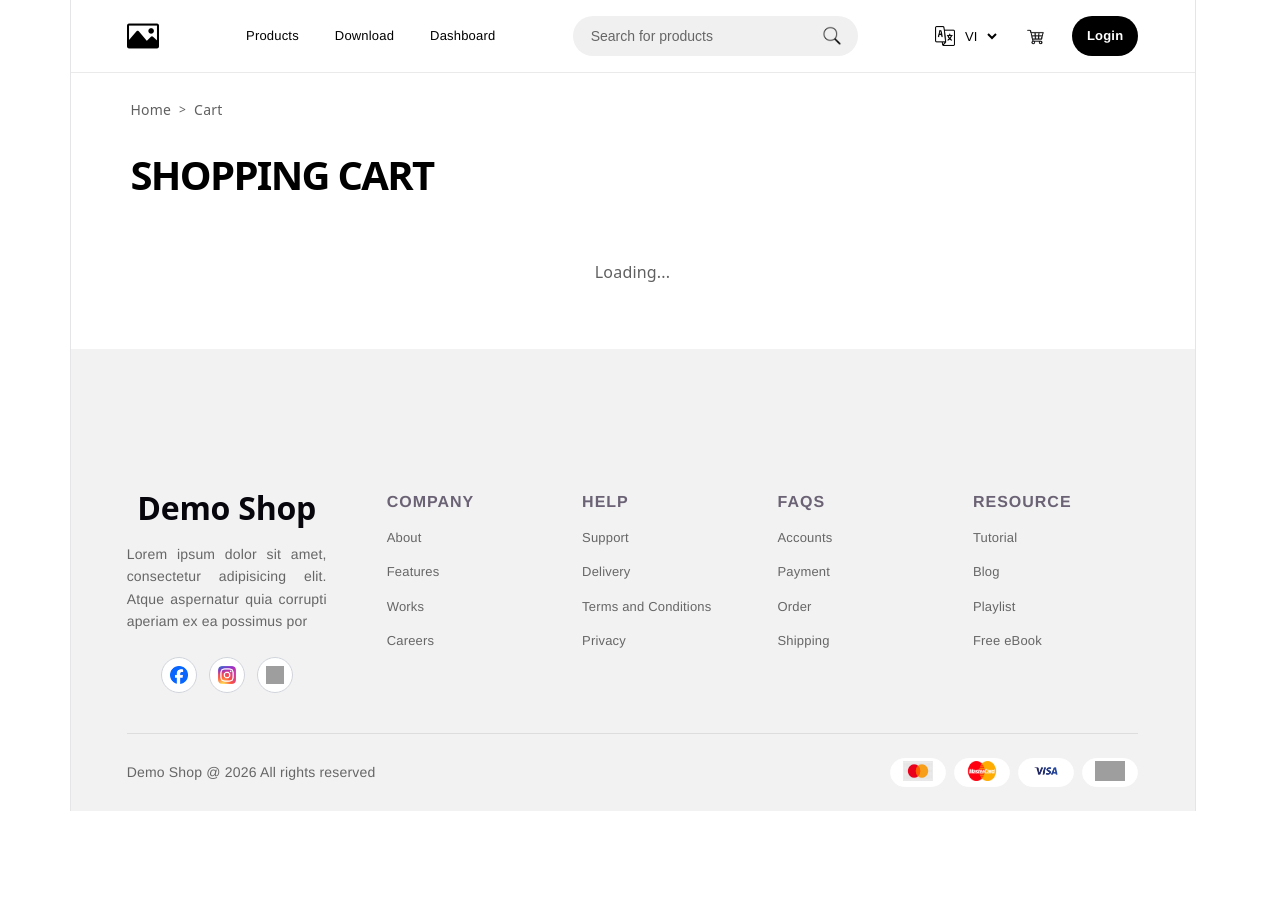
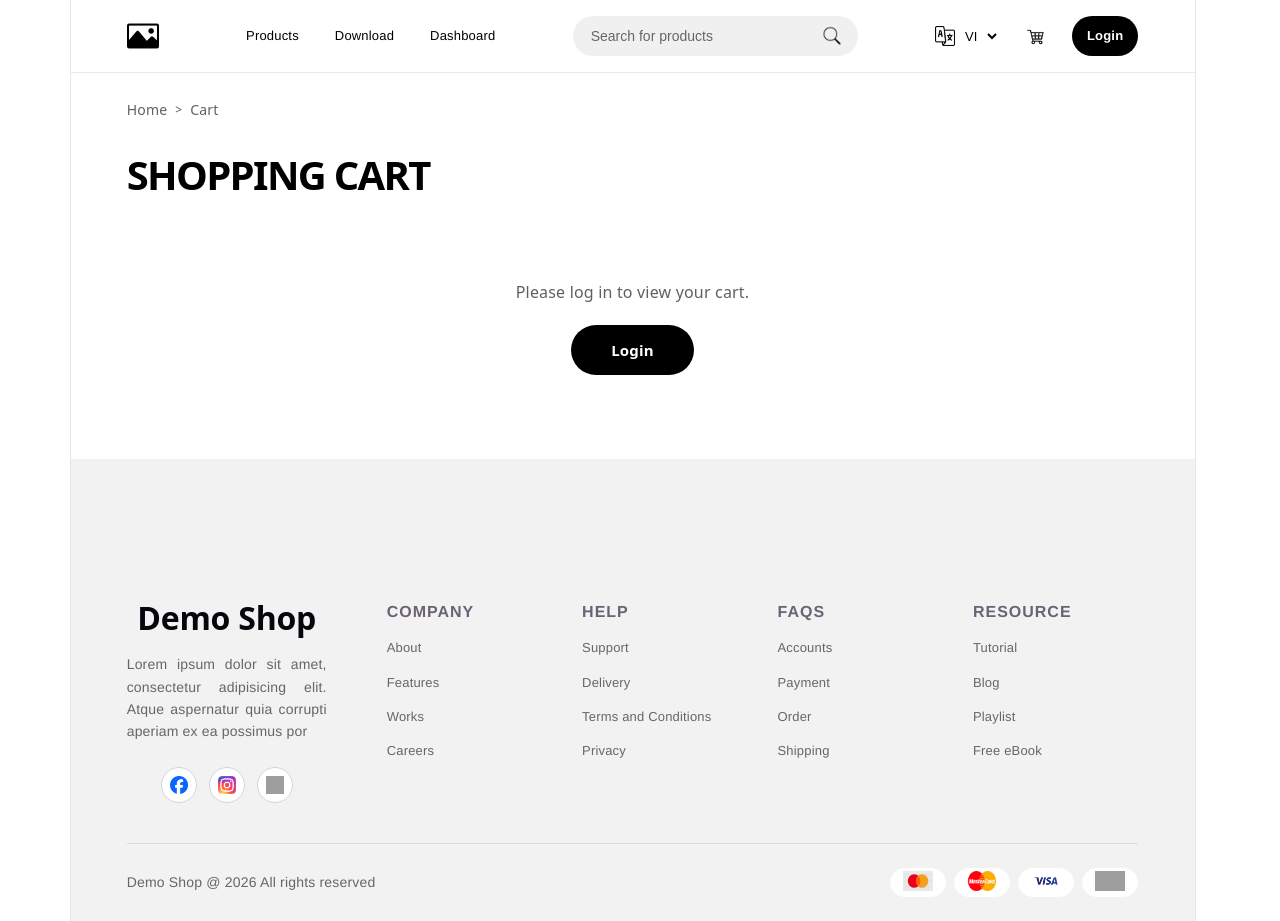
Before and after one commit to Fusayaka/ShopCommerce, a React (Vite) app: page /cart in a window 1280 px wide. Before the commit the page ends 811 px from the top, so only its background shows below. Built offline with nearby package versions, Linux system fonts and the light colour scheme; no server answers; grey boxes are pictures that could not be loaded.

Commit message:
feat(cart): show login prompt for guest and fix ui

```diff
--- a/src/pages/Cart/Cart.tsx
+++ b/src/pages/Cart/Cart.tsx
@@ -8,6 +8,7 @@ import { cartApi } from "@/api/cartApi";
 import { toast } from "react-toastify";
 
 export default function Cart() {
+    const isGuest = !localStorage.getItem('token');
     const [items, setItems] = useState<CartLineItem[]>([]);
     const [loading, setIsLoading] = useState(true);
     const [error, setError] = useState<string | null>(null);
@@ -16,6 +17,11 @@ export default function Cart() {
     const userId = 1001;
 
     useEffect(() => {
+        if (isGuest) {
+            setIsLoading(false);
+            return;
+        }
+
         let active = true;
         const fetchItems = async () => {
             setIsLoading(true);
@@ -49,7 +55,7 @@ export default function Cart() {
 
         fetchItems();
         return () => { active = false; };
-    }, [userId])
+    }, [userId, isGuest])
 
     const handleUpdateQuantity = async (productItem: CartLineItem, newQuantity: number) => {
         const prevItems = items;
@@ -96,7 +102,12 @@ export default function Cart() {
 
             <h1 className="cart-title">SHOPPING CART</h1>
 
-            {loading ? (
+            {isGuest ? (
+                <div className="cart-login-prompt">
+                    <p>Please log in to view your cart.</p>
+                    <Link to="/login" className="cart-login-btn">Login</Link>
+                </div>
+            ) : loading ? (
                 <div className="cart-status">Loading...</div>
             ) : items.length === 0 ? (
                 <div className="cart-status">{error ?? "Your cart is empty."}</div>
--- a/src/pages/Cart/cart.css
+++ b/src/pages/Cart/cart.css
@@ -1,7 +1,7 @@
 .cart-section {
     max-width: 1240px;
     margin: 0 auto;
-    padding: 24px 60px;
+    padding: 24px 5%;
     font-family: inherit;
 }
 
@@ -45,6 +45,40 @@
     color: #606060;
 }
 
+.cart-login-prompt {
+    display: flex;
+    flex-direction: column;
+    align-items: center;
+    gap: 20px;
+
+    padding: 60px 0;
+    text-align: center;
+}
+
+.cart-login-prompt p {
+    margin: 0;
+    font-size: 16px;
+    color: #606060;
+}
+
+.cart-login-btn {
+    padding: 12px 40px;
+    border-radius: 99px;
+
+    background-color: #000000;
+    color: #ffffff;
+
+    font-size: 15px;
+    font-weight: 600;
+    text-decoration: none;
+
+    transition: opacity 0.2s ease;
+}
+
+.cart-login-btn:hover {
+    opacity: 0.85;
+}
+
 .cart-status-error {
     padding: 12px 0;
     color: #ff3333;
@@ -73,6 +107,11 @@
 }
 
 @media screen and (max-width: 768px) {
+    .detail-breadcrumb {
+        /* Mobile: pull "Home > Cart" to a 30px inset (section padding is 60px here). */
+        margin-left: -30px;
+    }
+
     .cart-title {
         font-size: 32px;
         margin-bottom: 20px;
@@ -97,7 +136,7 @@
 
 @media screen and (max-width: 500px) {
     .cart-section {
-        padding: 16px 12px;
+        padding: 12px 30px;
     }
 
     .cart-title {
@@ -112,6 +151,7 @@
     .detail-breadcrumb {
         font-size: 12px;
         margin-bottom: 16px;
+        margin-left: 0;
     }
 
     .cart-bill-wrapper{
```
